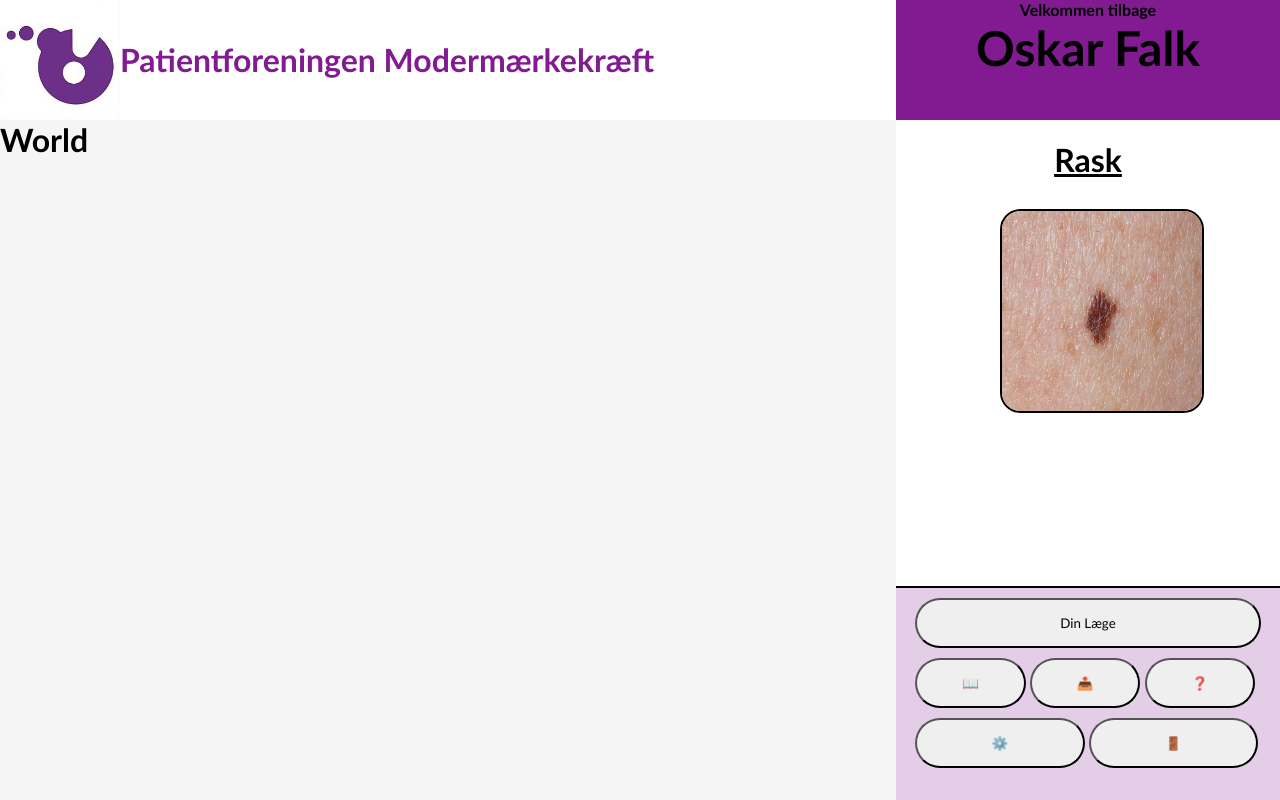
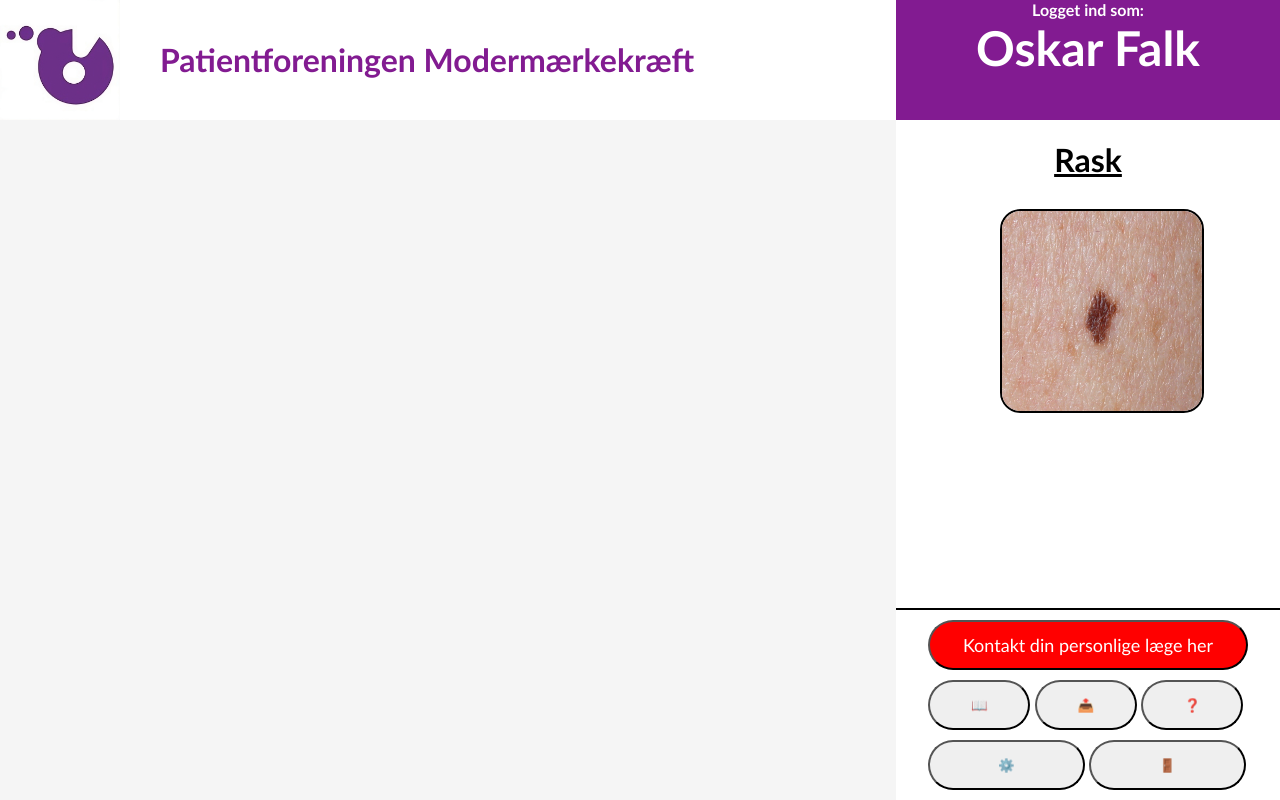
Before and after one commit to 0Saibot0/EksamensprojektProgrammering, a Flask app: page / in a window 1280 px wide. Run offline with Flask 3, Linux system fonts and the light colour scheme; the visitor is signed in with stand-in values (Sample User, id 1).

Commit message:
bones of site

```diff
--- a/static/css/main.css
+++ b/static/css/main.css
@@ -1,5 +1,6 @@
 /* Using "*" to change the parameters of everything since it was preset for some objects*/
 * {
+    overflow: hidden;
     margin: 0;
     padding: 0;
     font-family: 'Trebuchet MS', 'Lucida Sans Unicode', 'Lucida Grande', 'Lucida Sans', Arial, sans-serif;
@@ -13,6 +14,10 @@
     min-width: 300px;
     float: left;
     background-color: whitesmoke;
+}
+.main_page_left .site_content iframe {
+    width: 100vw;
+    height: 100vh;
 }
 
 .main_page_left .site_top {
@@ -39,7 +44,6 @@
 .main_page_right {
     height: 100vh;
     width: 30%;
-    background-color: #811b9138;
     float: right;
 }
 
@@ -52,18 +56,18 @@
     font-size: 6vh;
     display: flex;
     justify-content: center;
+    color: white;
 }
 .main_page_right .name_badge h2{
     font-size: 2vh;
     display: flex;
     justify-content: center;
+    color: white;
 }
 
 
 .last_result {
     background-color: rgb(255, 255, 255);
-    border-bottom: solid black 2px;
-
 }
 .last_result h1{
     padding-top: 20px;
@@ -84,8 +88,13 @@
 
 
 .buttons {
-    width: 90%;
-    margin-left: 5%;
+    width: 25%;
+    padding-left: 2.5%;
+    padding-right: 2.5%;
+    position: absolute;
+    bottom: 0px;
+    padding-bottom: 10px;
+    border-top: solid black 2px;
 }
 .buttons button{
     height: 50px;
@@ -94,6 +103,9 @@
 }
 .buttons #your_doctor_button{
     width: 100%;
+    font-size: 18px;
+    color: white;
+    background-color: red;
 }
 .buttons #pages_buttons button{
     width: 32%;
@@ -116,7 +128,7 @@
 }
 
 
-@media (max-width: 1000px) {
+@media (max-width: 1000px) or (max-height:600px) {
     .resize_window {
         display: contents;
         position: fixed;
--- a/templates/home.html
+++ b/templates/home.html
@@ -6,11 +6,16 @@
         <link rel="stylesheet" href="{{ url_for('static', filename='css/main.css') }}">
     </head>
 
+    <script>
+        function changeIframeSrc(url) {
+            document.getElementById('frame').src = url;
+        }
+    </script>
 
 
     <body>
         <div class="resize_window">
-            <h1>Ændre venligst vinduets brede til at passe siden</h1>
+            <h1>Ændre venligst vinduets brede eller højde til at passe siden</h1>
         </div>
 
         <div class="main_page_left">
@@ -19,14 +24,14 @@
                 <h1>Patientforeningen Modermærkekræft</h1>
             </div>
             <div class="site_content">
-                <h1>World</h1>
+                <iframe id="frame" src="{{ url_for('upload') }}" frameborder="0"></iframe>
             </div>
         </div>
 
         <div class="main_page_right">
 
             <div class="name_badge">
-                <h2>Velkommen tilbage</h2>
+                <h2>Logget ind som:</h2>
                 <h1>Oskar Falk</h1>
             </div>
 
@@ -36,17 +41,17 @@
             </div>
 
             <div class="buttons">
-                <button id="your_doctor_button">Din Læge</button>
+                <a href="https://www.sundhed.dk/borger/min-side/min-sundhedsjournal/min-laege/"><button id="your_doctor_button" >Kontakt din personlige læge her</button></a>
 
                 <div id="pages_buttons">
-                    <button>📖</button>
-                    <button>📤</button>
-                    <button>❓</button>
+                    <button onclick="changeIframeSrc('/list')">📖</button>
+                    <button onclick="changeIframeSrc('/upload')">📤</button>
+                    <button onclick="changeIframeSrc('/help')">❓</button>
                 </div>
 
                 <div id="control_buttons">
-                    <button>⚙️</button>
-                    <button>🚪</button>
+                    <button onclick="changeIframeSrc('/settings')">⚙️</button>
+                    <button onclick="changeIframeSrc('/logout')">🚪</button>
                 </div>
             </div>
 
```
Also changed, not shown: static/js/uploadscript.js (added, +17 -0 lines), templates/help.html (added, +10 -0 lines), templates/list.html (added, +10 -0 lines), templates/settings.html (added, +10 -0 lines), templates/upload.html (added, +12 -0 lines).
